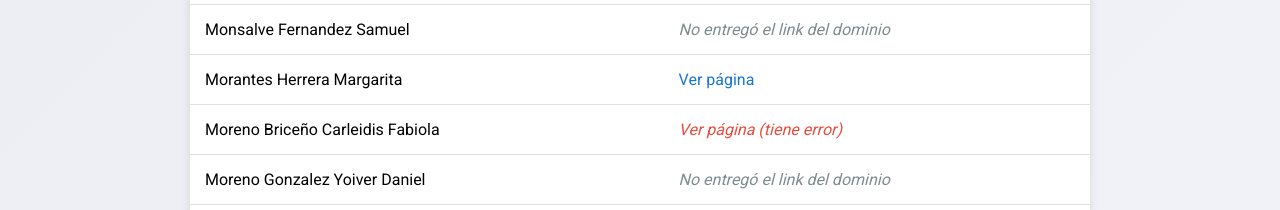
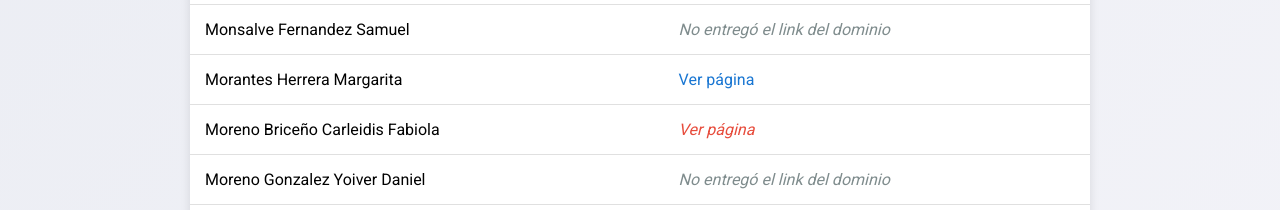
Before and after one commit to pagsistemas/paginasdeestudiantes.github.io, a plain HTML site: page index.html in a window 1280 px wide. Shown: the part 1740-1950 px from the top of the page. Drawn offline with Linux system fonts and the light colour scheme.

Commit message:
Update index.html

```diff
--- a/index.html
+++ b/index.html
@@ -259,7 +259,7 @@
         </tr>
         <tr>
             <td>Moreno Briceño Carleidis Fabiola</td>
-            <td><a href="https://lorenavarga.github.io/esteticaybellezacarleidis.github.io/" target="_blank" class="error">Ver página (tiene error)</a></td>
+            <td><a href="https://lorenavarga.github.io/esteticaybellezacarleidis.github.io/" target="_blank" class="error">Ver página </a></td>
         </tr>
         <tr>
             <td>Moreno Gonzalez Yoiver Daniel</td>
```
